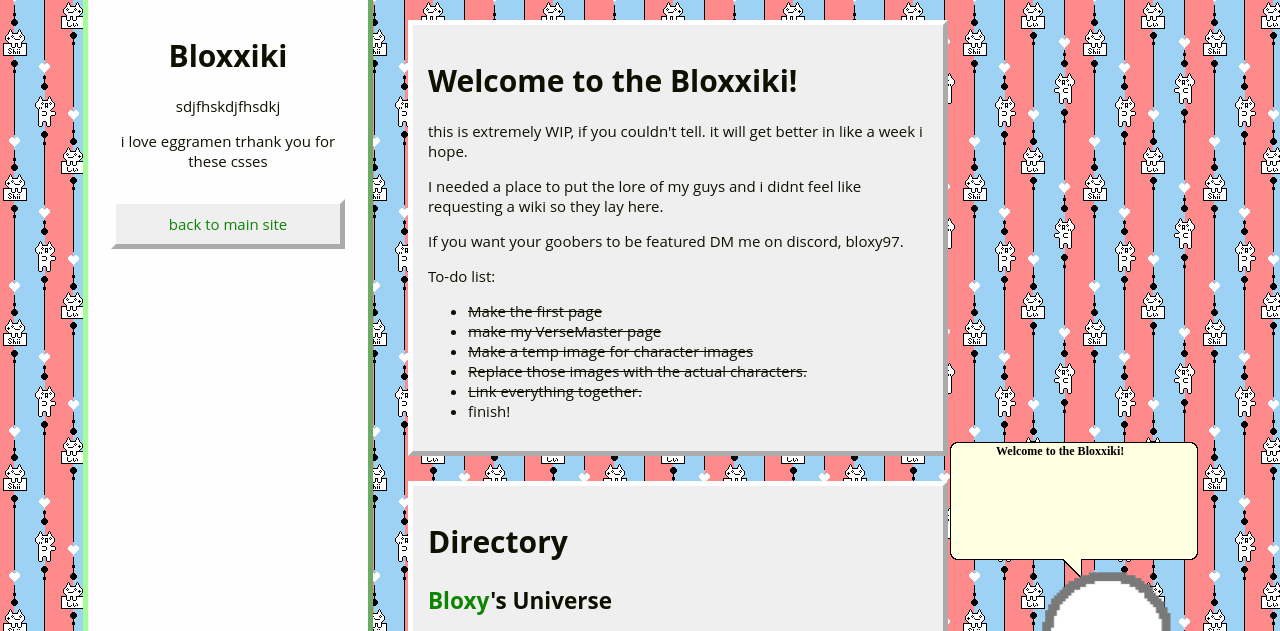
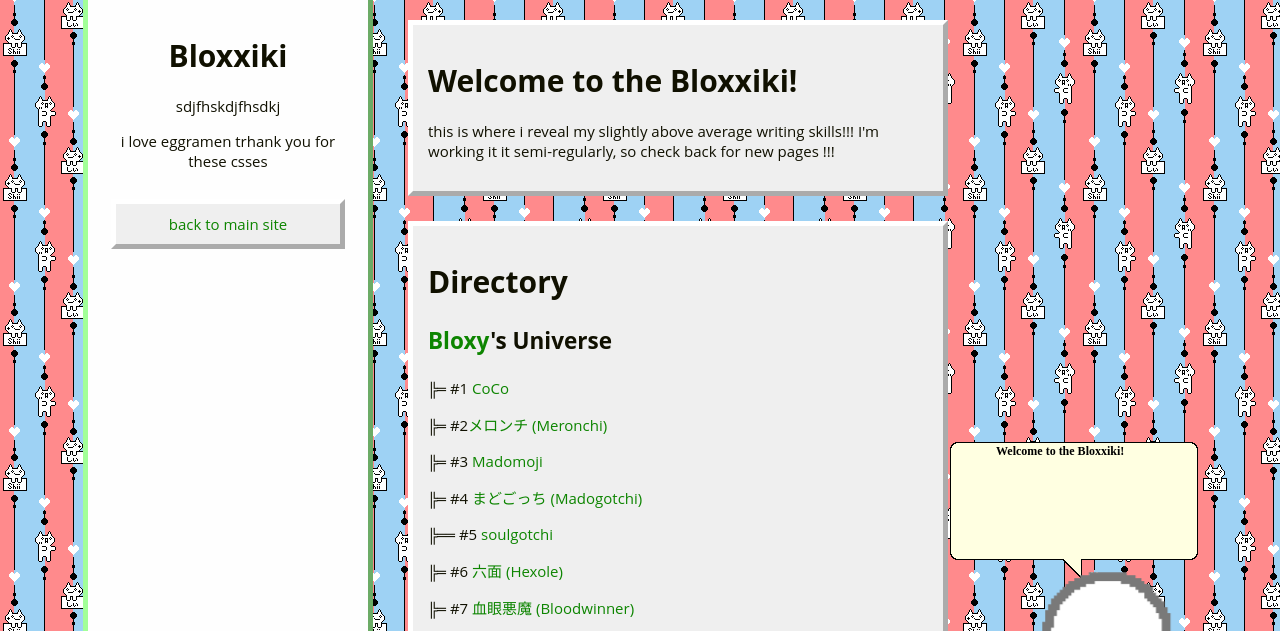
Before and after one commit to bloxy97/neocity97, a plain HTML site: page public/wiki/home.html in a window 1280 px wide. Shown: the top 631 px of the page. Drawn offline with Linux system fonts and the light colour scheme.

Commit message:
made some of the description less corny

```diff
--- a/public/wiki/home.html
+++ b/public/wiki/home.html
@@ -32,24 +32,8 @@
   <div class=main>
     <h1>Welcome to the Bloxxiki!</h1>
 
-    <p>this is extremely WIP, if you couldn't tell. it will get better in like a week i hope.</p>
+    <p>this is where i reveal my slightly above average writing skills!!! I'm working it it semi-regularly, so check back for new pages !!!</p>
 
-    <p>I needed a place to put the lore of my guys and i didnt feel like requesting a wiki so they lay here.</p>
-
-    <p>If you want your goobers to be featured DM me on discord, bloxy97.</p>
-
-    <p>To-do list:</p>
-
-    <ul>
-      <li><s>Make the first page</s></li>
-      <li><s>make my VerseMaster page</s> </li>
-      <li><s>Make a temp image for character images</s></li>
-      <li><s>Replace those images with the actual characters.</s></li>
-      <li><s>Link everything together.</s></li>
-      <li>finish!</li>
-    </ul>
-
-    <p></p>
   </div>
   <div class="main" id=bloxy>
     <h1> Directory</h1>
```
